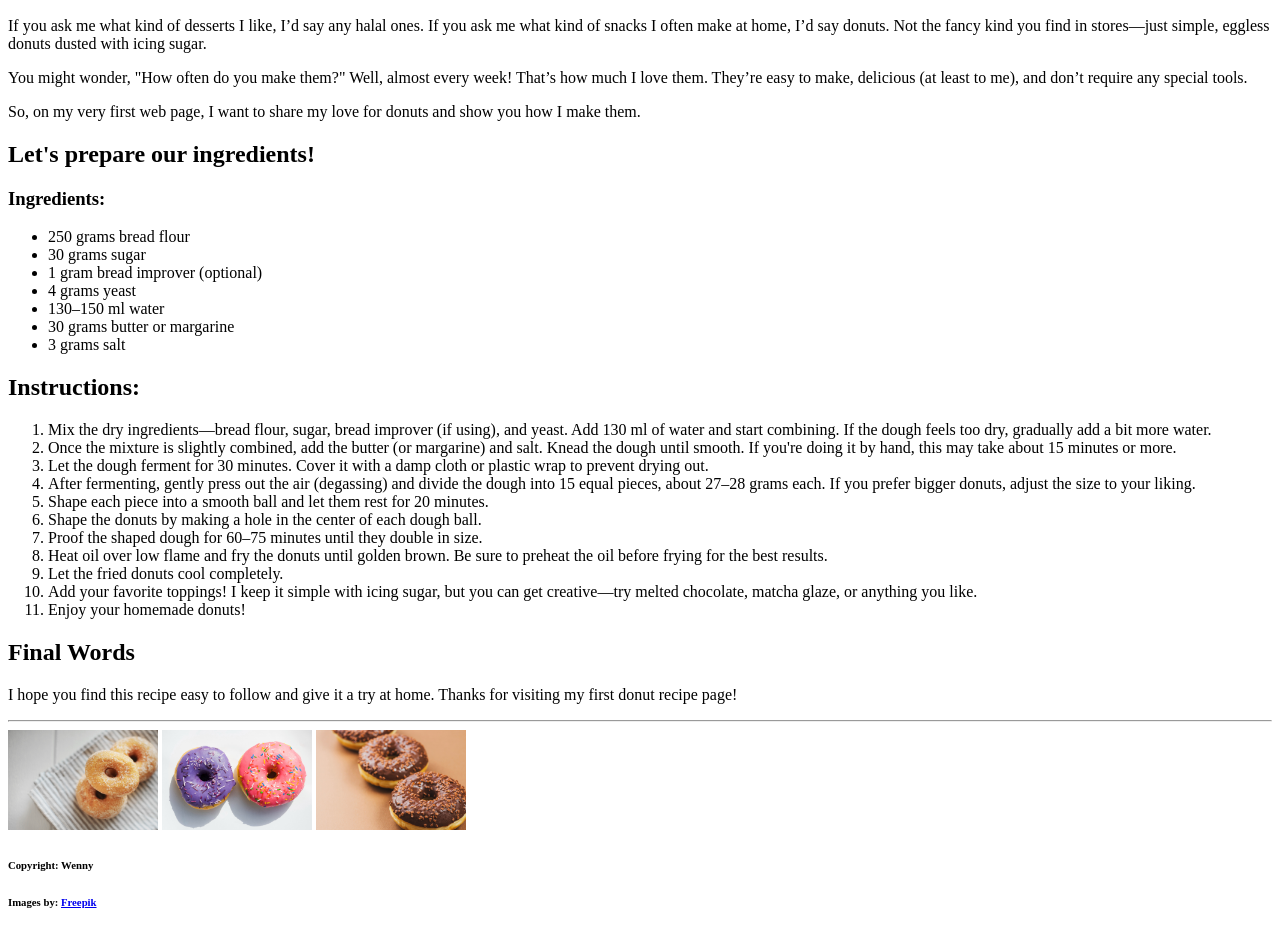
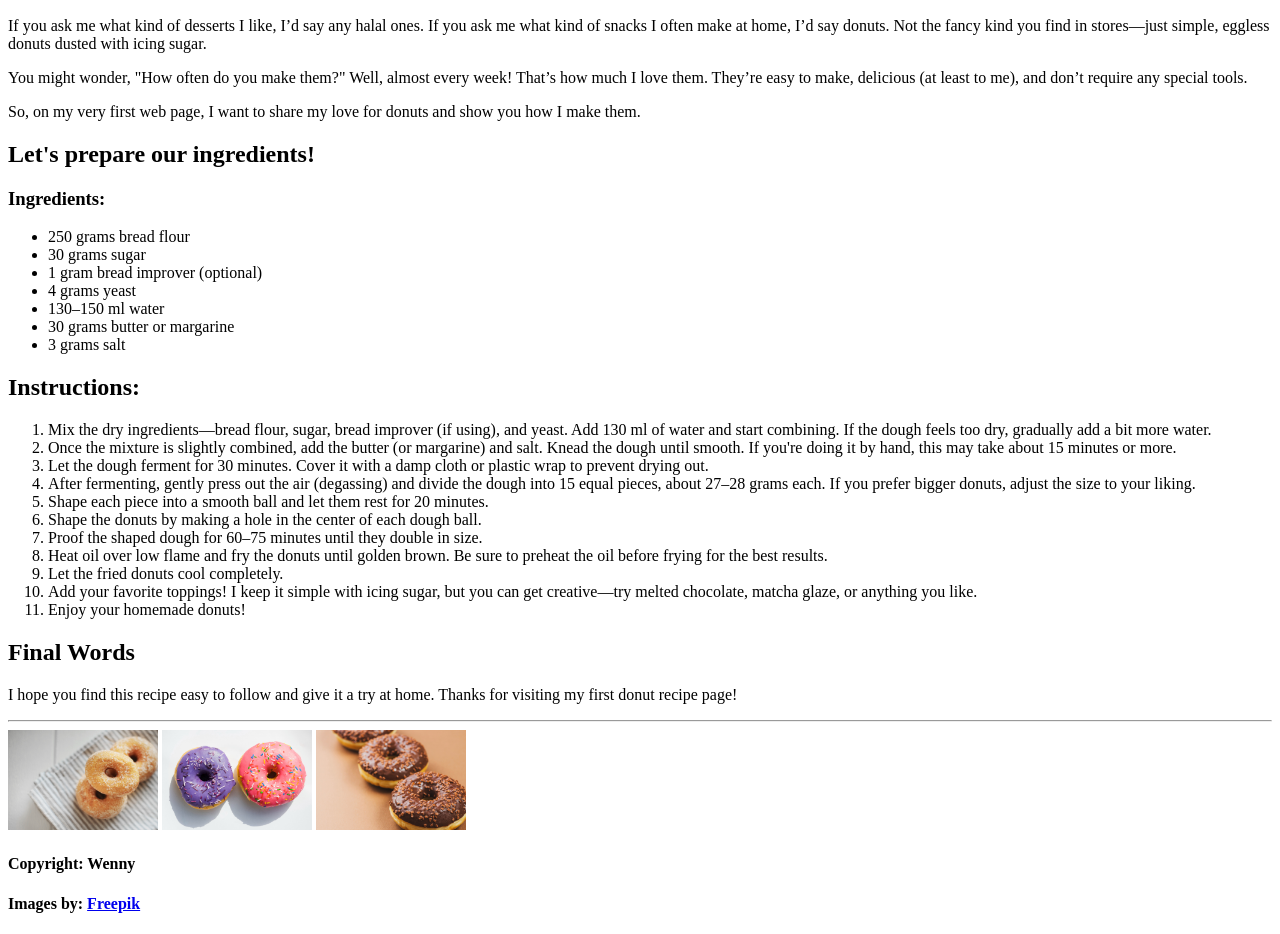
Before and after one commit to wrizw/wd4e, a plain HTML site: page index.html in a window 1280 px wide. Shown: the part 147-1081 px from the top of the page. Drawn offline with Linux system fonts and the light colour scheme.

Commit message:
Update index.html

```diff
--- a/index.html
+++ b/index.html
@@ -85,8 +85,8 @@
   </main>
 
   <footer>
-    <h6>Copyright: Wenny</h6>
-    <h6>Images by: <a href="https://www.freepik.com" aria-label="Freepik website for stock images">Freepik</a></h6>
+    <h4>Copyright: Wenny</h4>
+    <h4>Images by: <a href="https://www.freepik.com" aria-label="Freepik website for stock images">Freepik</a></h4>
   </footer>
 </body>
 
```
